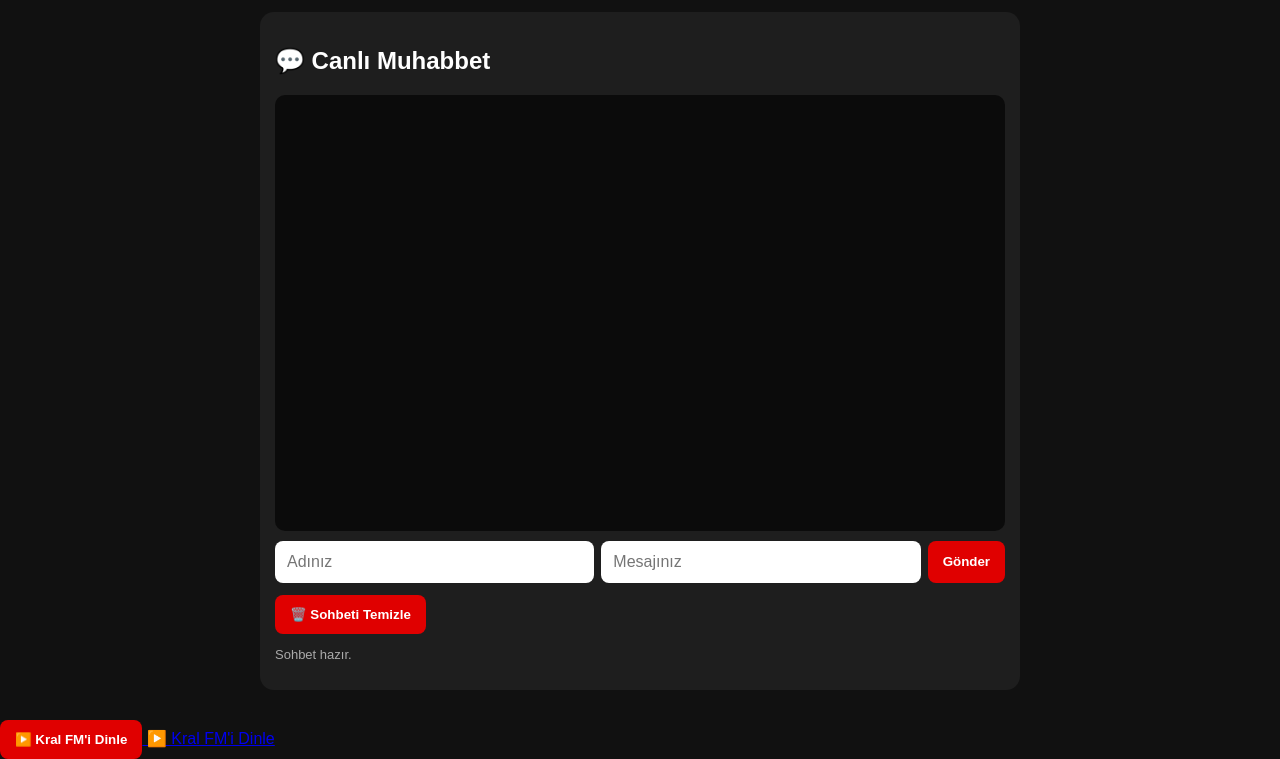
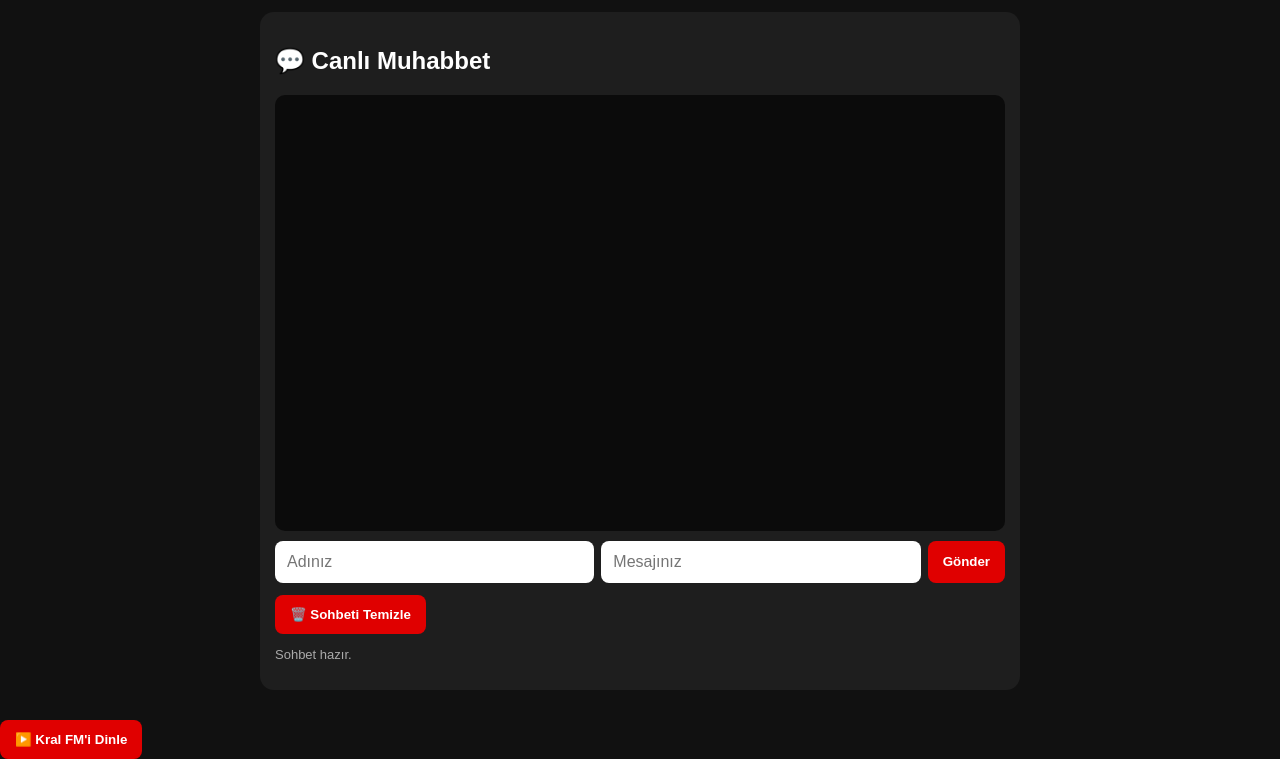
Before and after one commit to Kralfm/Kralfm, a plain HTML site: page index.html in a window 1280 px wide. Shown: the part 199-958 px from the top of the page. Drawn offline with Linux system fonts and the light colour scheme; no server answers.

Commit message:
Update index.html

```diff
--- a/index.html
+++ b/index.html
@@ -8,6 +8,3 @@ document.getElementById("chatForm").addEventListener("submit",async e=>{e.preven
 document.getElementById("clear").addEventListener("click",async()=>{if(!confirm("Tüm sohbet mesajları silinsin mi?"))return;try{await remove(messagesRef);box.innerHTML="";status.textContent="Sohbet temizlendi."}catch(e){status.textContent="Sohbet silinemedi."}});
 </script></body></html><button onclick="window.open('http://kralfm.radiostream321.com/', '_blank')">
   ▶️ Kral FM'i Dinle
-</button><a href="http://kralfm.radiostream321.com/" target="_blank">
-▶️ Kral FM'i Dinle
-</a>
```
